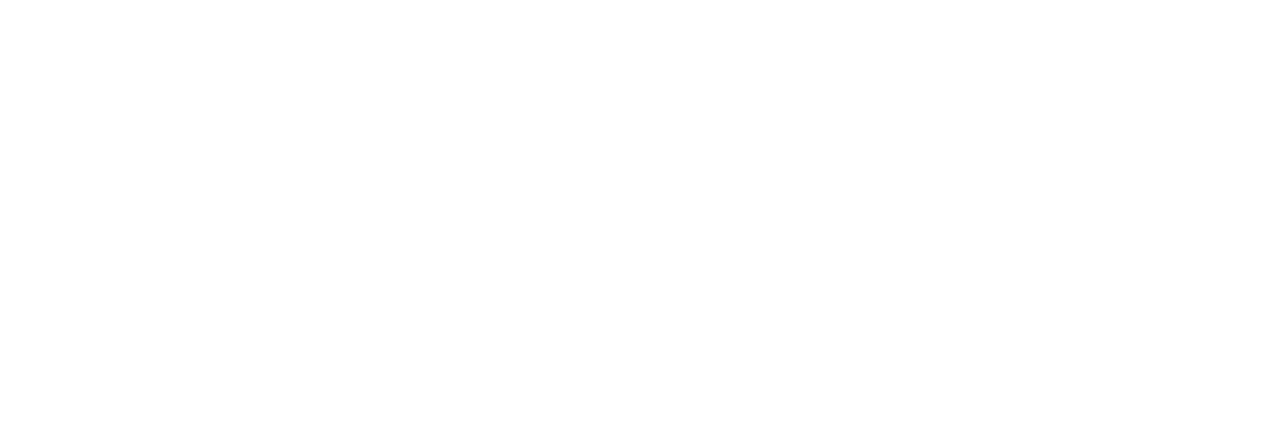
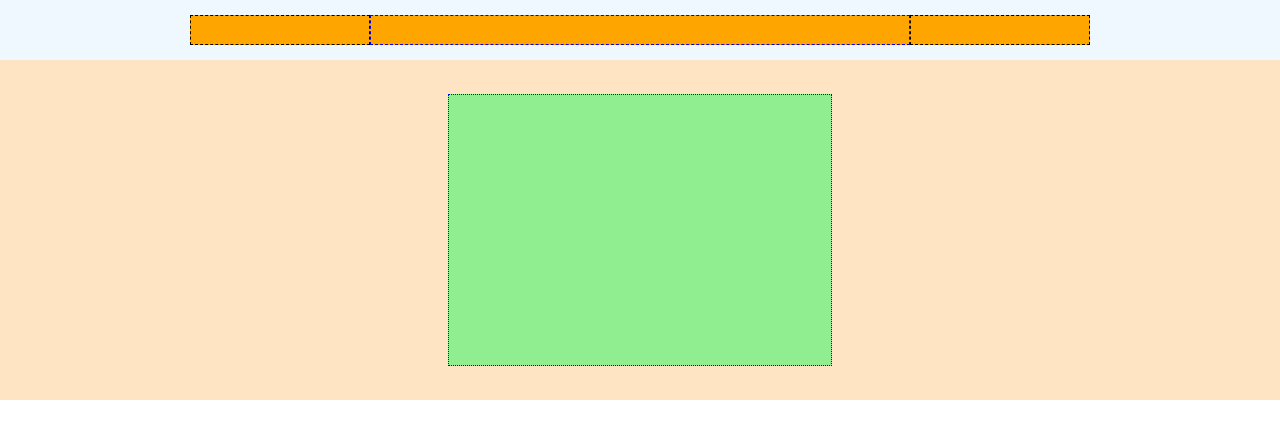
Before and after one commit to emilianogastaldo/htmlcss-struttura-discord, a plain HTML site: page index.html in a window 1280 px wide. Drawn offline with Linux system fonts and the light colour scheme.

Commit message:
added header

```diff
--- a/css/style.css
+++ b/css/style.css
@@ -0,0 +1,53 @@
+/*CSS reset*/
+*{
+    padding: 0;
+    margin: 0;
+    box-sizing: border-box;
+}
+
+/*header*/
+header{
+    height: 400px;
+    background-color: lightcoral;
+    display: flex;
+    flex-direction: column;
+}
+
+/*barra di navigazione*/
+.top-header{
+    background-color: aliceblue;
+    flex-basis: 15%;
+    display: flex;
+    justify-content: center;
+    align-items: center;
+}
+.nav-conteiner{
+    max-width: 900px;
+    flex-basis: 100%;
+    display: flex;
+}
+.box{
+    border: 1px dashed black;
+    min-height: 30px;
+    flex-basis: 25%;
+    background-color: orange;
+}
+.links{
+    border: 1px dashed blue;
+    min-height: 30px;
+    flex-basis: 75%;
+    background-color: orange;
+}
+.bottom-header{
+    background-color: bisque;
+    flex-basis: 85%;
+    display: flex;
+    justify-content: center;
+    align-items: center;
+}
+.main-header{
+    background-color: lightgreen;
+    border: 1px dotted blue;
+    min-height: 80%;
+    flex-basis: 30%;
+}
--- a/index.html
+++ b/index.html
@@ -8,6 +8,18 @@
     <title>Discord Layout</title>
 </head>
 <body>
+    <header>
+        <nav class="top-header">
+            <div class="nav-conteiner">
+                <div class="box"></div>
+                <div class="links"></div>
+                <div class="box"></div>
+            </div>
+        </nav>
+        <div class="bottom-header">
+            <div class="main-header"></div>
+        </div>
+    </header>
 
 </body>
 </html>
```
